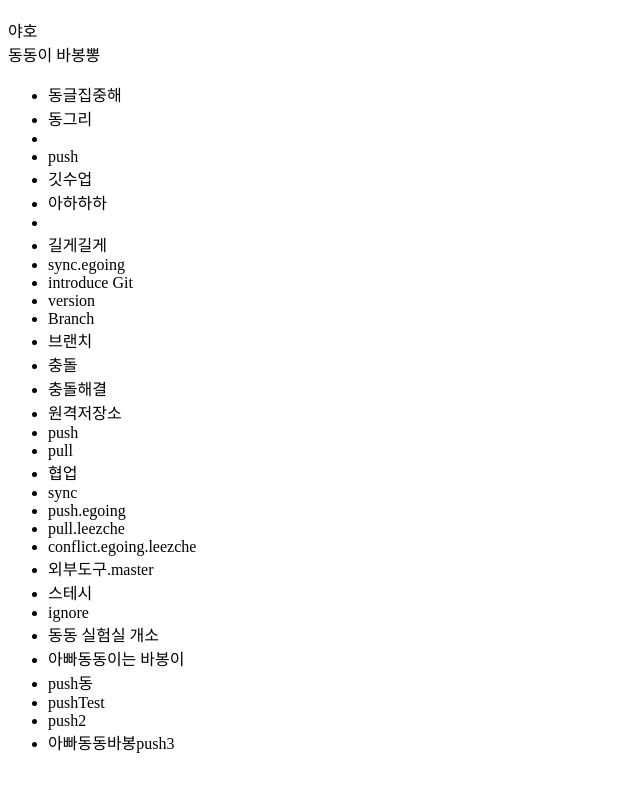
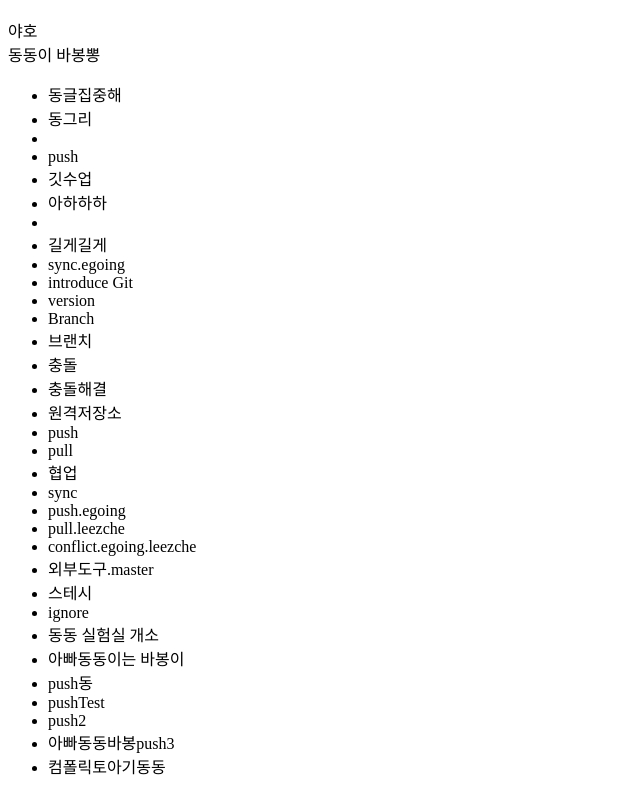
Before and after one commit to brunoid/followup_git, a plain HTML site: page index.html in a window 1280 px wide. Shown: the part 57-851 px from the top of the page, without its empty margins (0-640 px from the left). Before the commit the page ends 827 px from the top, so only its background shows below. Drawn offline with Linux system fonts and the light colour scheme.

Commit message:
add conflict 아빠동동

```diff
--- a/index.html
+++ b/index.html
@@ -40,6 +40,7 @@
             <li>pushTest</li>
             <li>push2</li>
             <li>아빠동동바봉push3</li>
+            <li>컴폴릭토아기동동</li>
         </ul>
     </body>
 </html>
```
